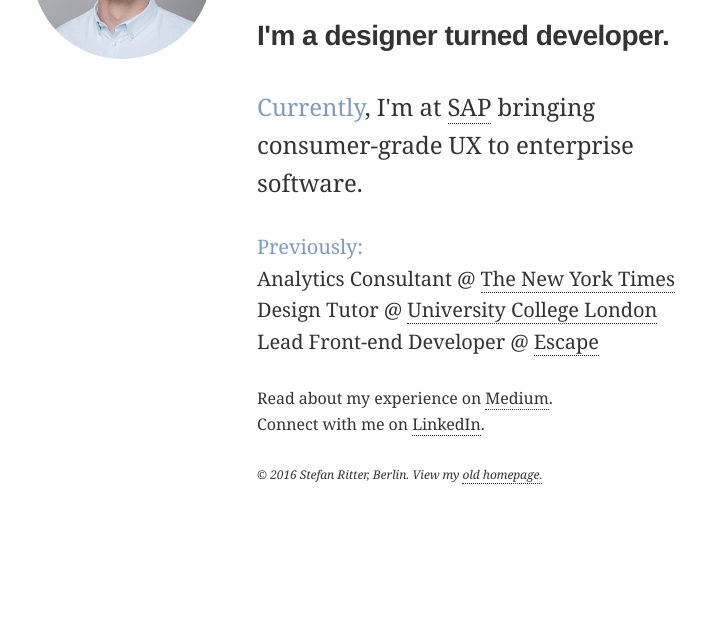
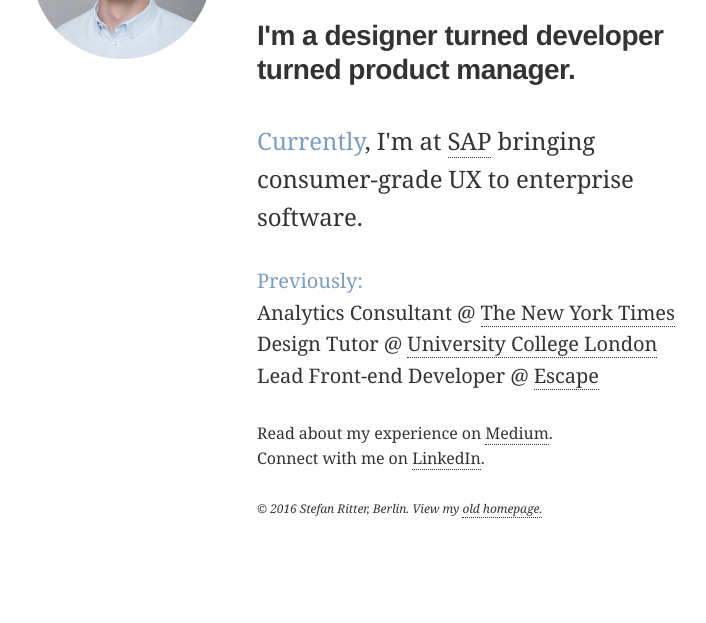
Before and after one commit to stefanRitter/stefanRitter.github.io, a plain HTML site: page index.html in a window 1280 px wide. Shown: the part 177-800 px from the top of the page, without its empty margins (158-864 px from the left). Drawn offline with Linux system fonts and the light colour scheme.

Commit message:
uncomment

```diff
--- a/index.html
+++ b/index.html
@@ -184,7 +184,7 @@
       </p>
 
       <h4>
-        I'm a designer turned developer<!-- turned <br>product manager-->.
+        I'm a designer turned developer turned product manager.
       </h4>
 
       <p class="first-p">
```
